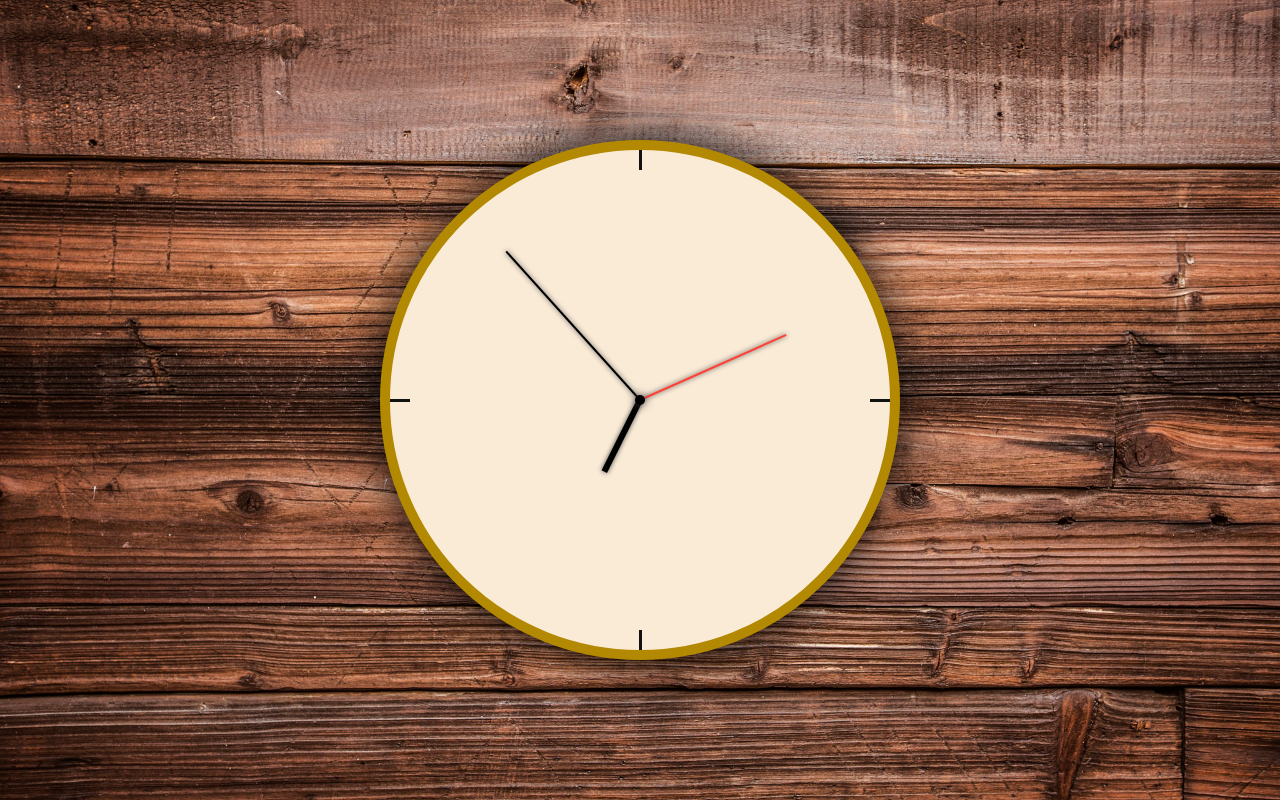
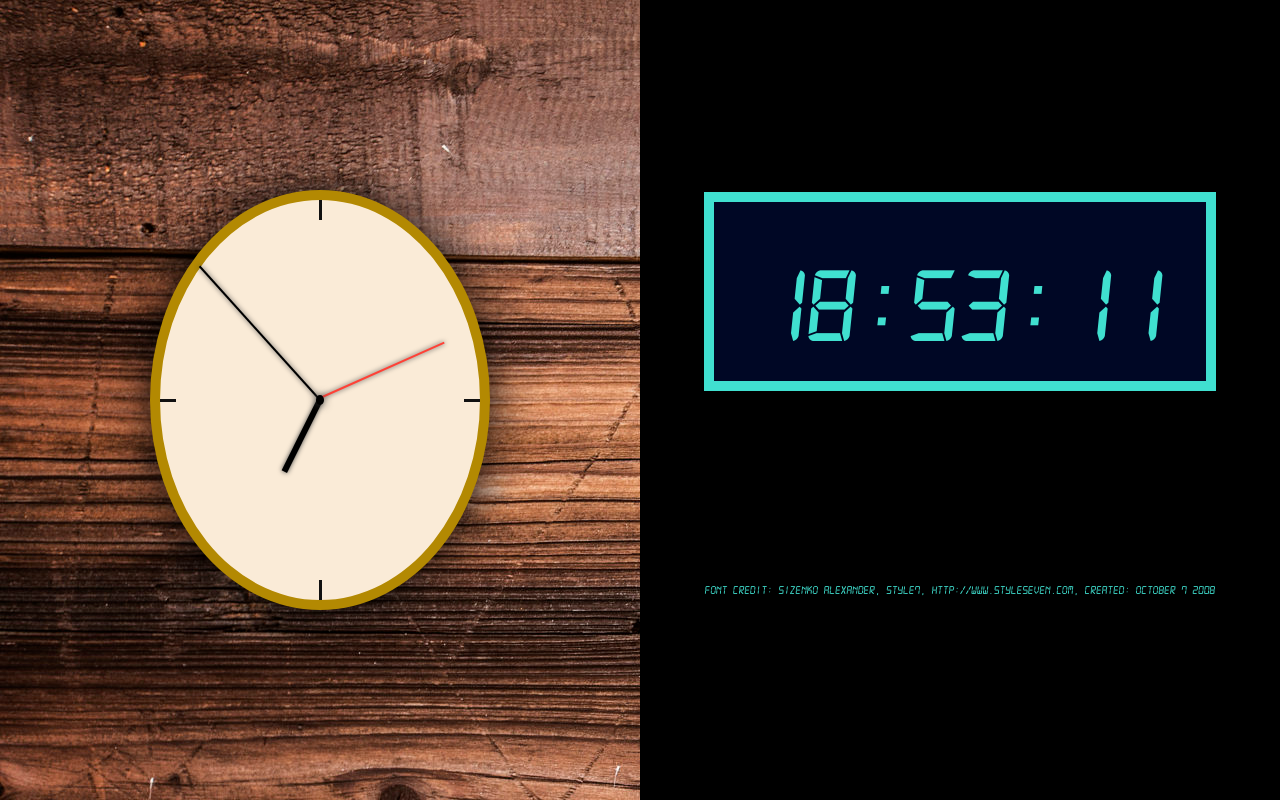
Before and after one commit to ewrobel3/Clock, a plain HTML site: page index.html in a window 1280 px wide. Drawn offline with Linux system fonts and the light colour scheme.

Commit message:
added digital clock interface

```diff
--- a/app.js
+++ b/app.js
@@ -3,10 +3,25 @@ function moveHands() {
     var h = 30 * ((date.getHours() % 12) + date.getMinutes() / 60);
     var m = 6 * date.getMinutes();
     var s = 6 * date.getSeconds();
+
+    var textTime = "";
+    if(date.getHours() < 10) {
+        textTime += "0";
+    }
+    textTime += `${date.getHours()}:`;
+    if(date.getMinutes() < 10) {
+        textTime += "0";
+    }
+    textTime += `${date.getMinutes()}:`;
+    if(date.getSeconds() < 10) {
+        textTime += "0";
+    }
+    textTime += `${date.getSeconds()}`;
+
     document.getElementById("seconds").style.cssText = "-webkit-transform:rotate(" + s + "deg);";
     document.getElementById("minutes").style.cssText = "-webkit-transform:rotate(" + m + "deg);";
     document.getElementById("hours").style.cssText = "-webkit-transform:rotate(" + h + "deg);";
-
+    document.getElementById("digTime").innerHTML = textTime;
     setTimeout(moveHands, 1000);
 }
 
--- a/index.html
+++ b/index.html
@@ -8,15 +8,29 @@
     </head>
 
     <body>
+        <div class="total">
+            <div class="analog">
                 <div class="clock">
-            <div id="hours"></div>
-            <div id="minutes"></div>
-            <div id="seconds"></div>
                     <div class="three"></div>
                     <div class="six"></div>
                     <div class="nine"></div>
                     <div class="twelve"></div>
+                    <div id="hours"></div>
+                    <div id="minutes"></div>
+                    <div id="seconds"></div>
                     <div class="center"></div>
+                </div>
+            </div>
+            <div class="digital">
+                <div id="digTime"></div>
+                <p class="source">
+                    Font credit:
+                    Sizenko Alexander,
+                    Style7,
+                    http://www.styleseven.com,
+                    Created: October 7 2008
+                </p>
+            </div>
         </div>
 
         <script type="text/javascript" src="app.js"></script>
--- a/style.css
+++ b/style.css
@@ -5,17 +5,17 @@
 }
 
 body {
-    background-image: url("wood_background.jpg");
-    background-repeat: no-repeat;
-    background-size: cover;
-    background-attachment: fixed;
     height: 100%;
-    width: 100%;
+}
+
+@font-face {
+    font-family: clockFont;
+    src: url(digital-7/digital-7\ \(mono\ italic\).ttf);
 }
 
 .clock {
-    height: 500px;
-    width: 500px;
+    height: 50%;
+    width: 25%;
     background-color: antiquewhite;
     border-radius: 100%;
     border: 10px solid #b38902;
@@ -25,13 +25,13 @@ body {
     top: 0;
     left: 0;
     bottom: 0;
-    right: 0;
+    right: 50%;
 }
 
 .twelve {
     position: absolute;
     width: 3px;
-    height: 20px;
+    height: 5%;
     background: #111111;
     left: 0;
     top: 0;
@@ -41,7 +41,7 @@ body {
 
 .three {
     position: absolute;
-    width: 20px;
+    width: 5%;
     height: 3px;
     background: #111111;
     top: 0;
@@ -53,7 +53,7 @@ body {
 .six {
     position: absolute;
     width: 3px;
-    height: 20px;
+    height: 5%;
     background: #111111;
     left: 0;
     bottom: 0;
@@ -63,18 +63,19 @@ body {
 
 .nine {
     position: absolute;
-    width: 20px;
+    width: 5%;
     height: 3px;
     background: #111111;
     top: 0;
     bottom: 0;
     left: 0;
+    right: 0;
     margin: auto 0;
 }
 
 .center {
-    width: 10px;
-    height: 10px;
+    width: 2.5%;
+    height: 2.5%;
     position: absolute;
     left: 0;
     right: 0;
@@ -88,11 +89,11 @@ body {
 
 #seconds {
     position: absolute;
-    height: 160px;
+    height: 34%;
     width: 2px;
     left: 0;
     right: 0;
-    bottom: 160px;
+    bottom: 35%;
     top: 0px;
     margin: auto;
     background: #000;
@@ -103,11 +104,11 @@ body {
 
 #minutes {
     position: absolute;
-    height: 200px;
+    height: 45%;
     width: 2px;
     left: 0;
     right: 0;
-    bottom: 200px;
+    bottom: 45%;
     top: 0px;
     margin: auto;
     background: #000;
@@ -117,14 +118,55 @@ body {
 
 #hours {
     position: absolute;
-    height: 80px;
+    height: 20%;
     width: 6px;
     left: 0;
     right: 0;
-    bottom: 80px;
+    bottom: 20%;
     top: 0px;
     margin: auto;
     background: #000;
     box-shadow: 0px 0px 5px #444444;
     -webkit-transform-origin: bottom;
 }
+
+.total {
+    display: flex;
+    flex-direction: row;
+    height: 100vh;
+}
+
+.analog {
+    width: 50%;
+    background-image: url("wood_background.jpg");
+    height: 100vh;
+}
+
+.digital {
+    width: 50%;
+    background-color: black;
+    color: turquoise;
+    text-align:  center;
+    font-size: 108px;
+    font-family: 'Orbitron', sans-serif;
+    font-family: clockFont;
+}
+
+.source {
+    font-size: 12px;
+    line-height: 12px;
+    margin-bottom: auto;
+}
+
+#digTime {
+    margin: 30% 10%;
+    background-color: rgb(0, 7, 37);
+    padding: 60px 0px;
+    text-align: center;
+    position: relative;
+    top: 0;
+    left: 0;
+    bottom: 0;
+    right: 50%;
+    border: 10px solid turquoise;
+}
```
Also changed, not shown: digital-7/digital-7 (italic).ttf (added), digital-7/digital-7 (mono italic).ttf (added), digital-7/digital-7 (mono).ttf (added), digital-7/digital-7.ttf (added), digital-7/readme.txt (added). Lines whose indentation alone changed are shown as unchanged.
